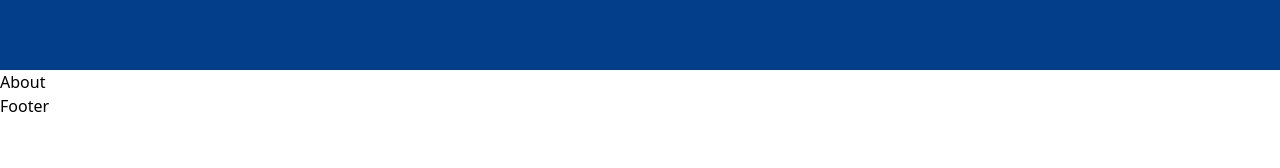
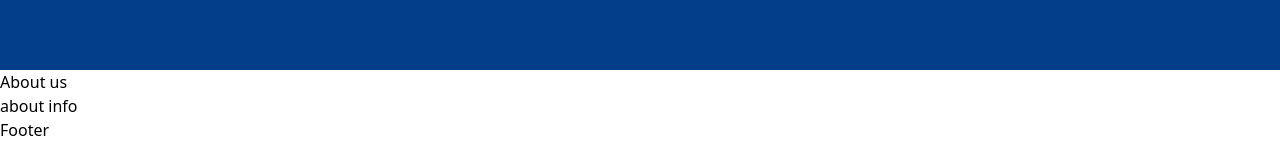
Before and after one commit to tushyagupta81/boosthack2, a React (Vite) app: page / in a window 1280 px wide. Shown: the part 598-766 px from the top of the page. Built offline with nearby package versions, Linux system fonts and the light colour scheme.

Commit message:
about us place holder

```diff
--- a/src/sections/About.jsx
+++ b/src/sections/About.jsx
@@ -1,5 +1,10 @@
 const About = () => {
-  return <div>About</div>;
+  return (
+    <>
+      <h2>About us</h2>
+      <p>about info</p>
+    </>
+  );
 };
 
 export default About;
```
